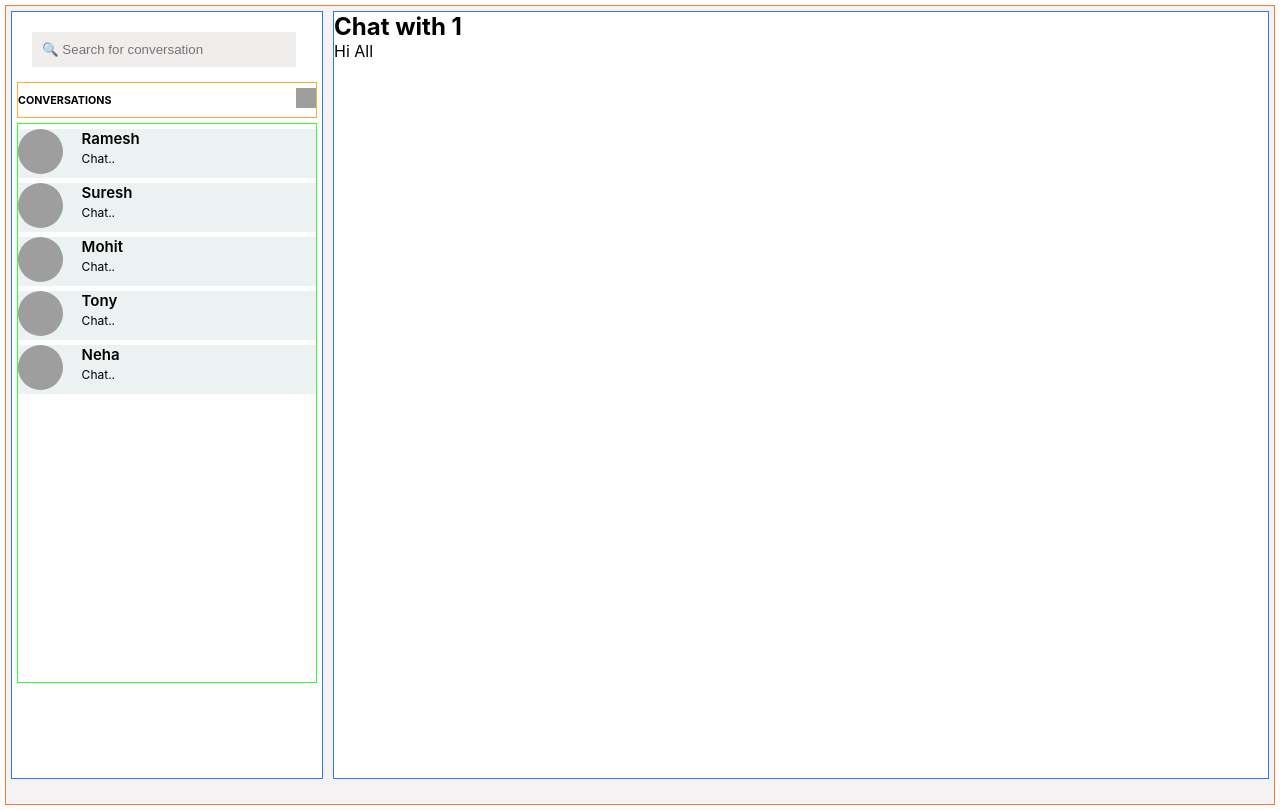
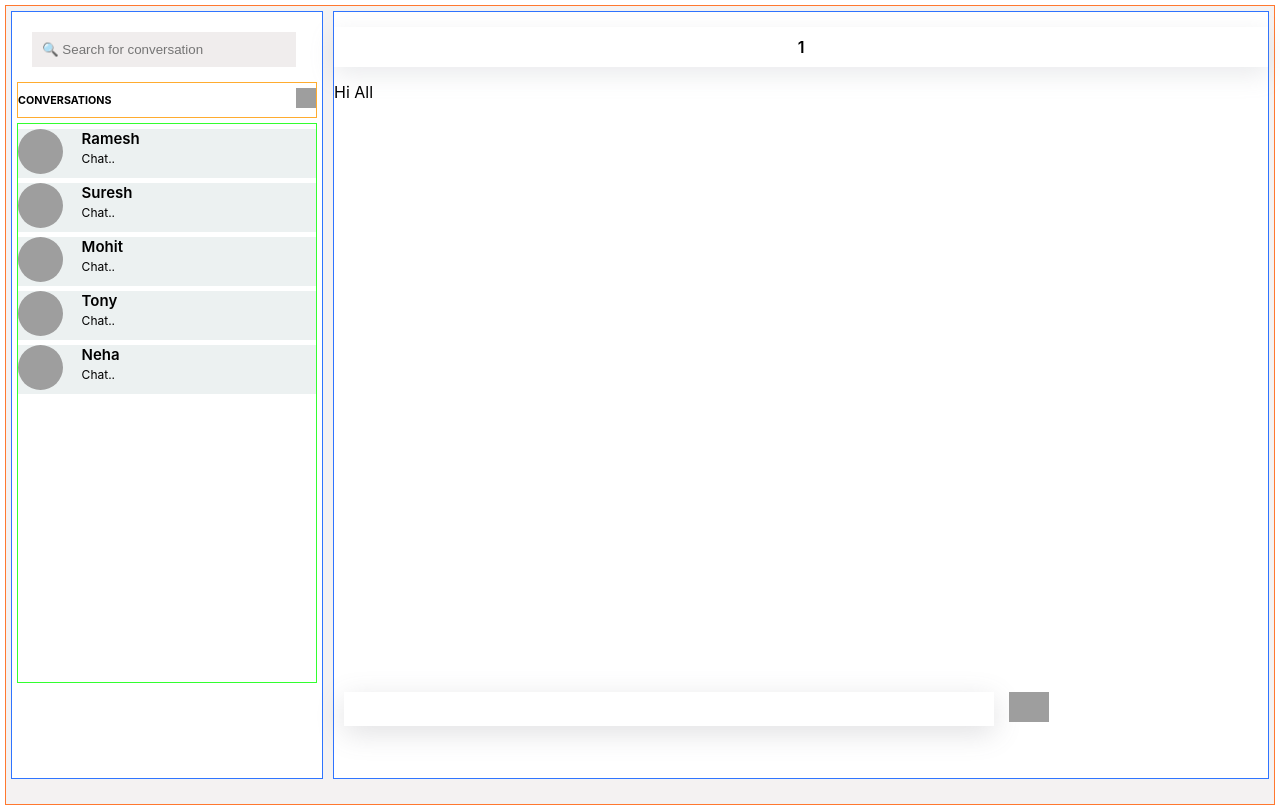
Before and after one commit to SushilCodePro/mychatui, a React (Create React App) app: page /chat/1 in a window 1280 px wide. Built offline with nearby package versions, Linux system fonts and the light colour scheme; grey boxes are pictures that could not be loaded.

Commit message:
chat container and send box done

```diff
--- a/src/App.css
+++ b/src/App.css
@@ -24,6 +24,7 @@
 .container .right-side{
   flex: 75%;
   height:96vh ;
+  position: relative;
   background-color: white;
   border: 1px solid rgb(47, 116, 255);
 }
@@ -76,3 +77,31 @@
   /* width: 20px; */
   line-height: 20px;
 }
+.chat-header{
+  height: auto;
+  margin: 15px 0px;
+  padding: 10px;
+  text-align: center;
+  font-size:15;
+  font-weight:600;
+  box-shadow: rgba(149, 157, 165, 0.2) 0px 8px 24px;;
+  /* border: 1px solid rgb(199, 14, 14); */
+}
+.send-input{
+  display: flex;
+  gap: 5px;
+  top:85vh;
+  position: absolute;
+}
+.send-input input{
+  width: 650px;
+  margin: 0px 10px;
+  box-shadow: rgba(100, 100, 111, 0.2) 0px 7px 29px 0px;
+  border: none;
+}
+.send-input input:focus{
+  outline: none;
+}
+.send-input .send-icon img{
+  height: 30px;
+}
--- a/src/Chat.js
+++ b/src/Chat.js
@@ -6,10 +6,20 @@ function Chat() {
   const { name } = useParams();
 
   return (
-    <div>
-      <h2>Chat with {name}</h2>
-      {/* Add your chat content here */}
+    <div className=''>
+      <div className='chat-header'>{name}</div>
       <p>Hi All</p>
+      <div className='send-input'>
+        <input
+          type='text'
+          value={''}
+          onChange={''}
+        />
+        <div className='send-icon'>
+          <img src='https://cdn-icons-png.flaticon.com/128/3682/3682321.png' alt='send icon' />
+        </div>
+      </div>
+
     </div>
   );
 }
--- a/src/ConversationList.js
+++ b/src/ConversationList.js
@@ -1,5 +1,5 @@
 // ConversationList.js
-import React, { useEffect } from 'react';
+// import React, { useEffect } from 'react';
 import { Link } from 'react-router-dom';
 import conversationsData from './ConversationData';
 function ConversationList() {
```
